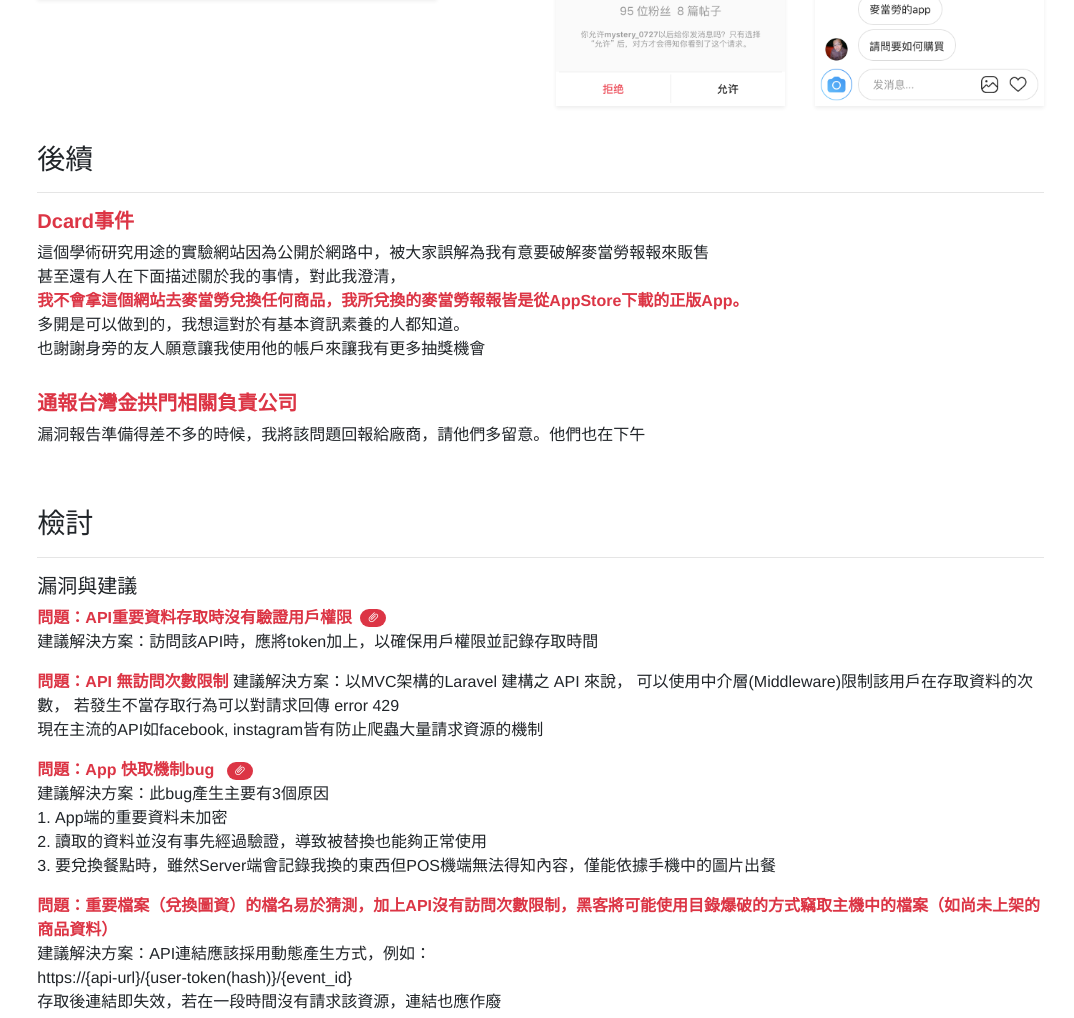
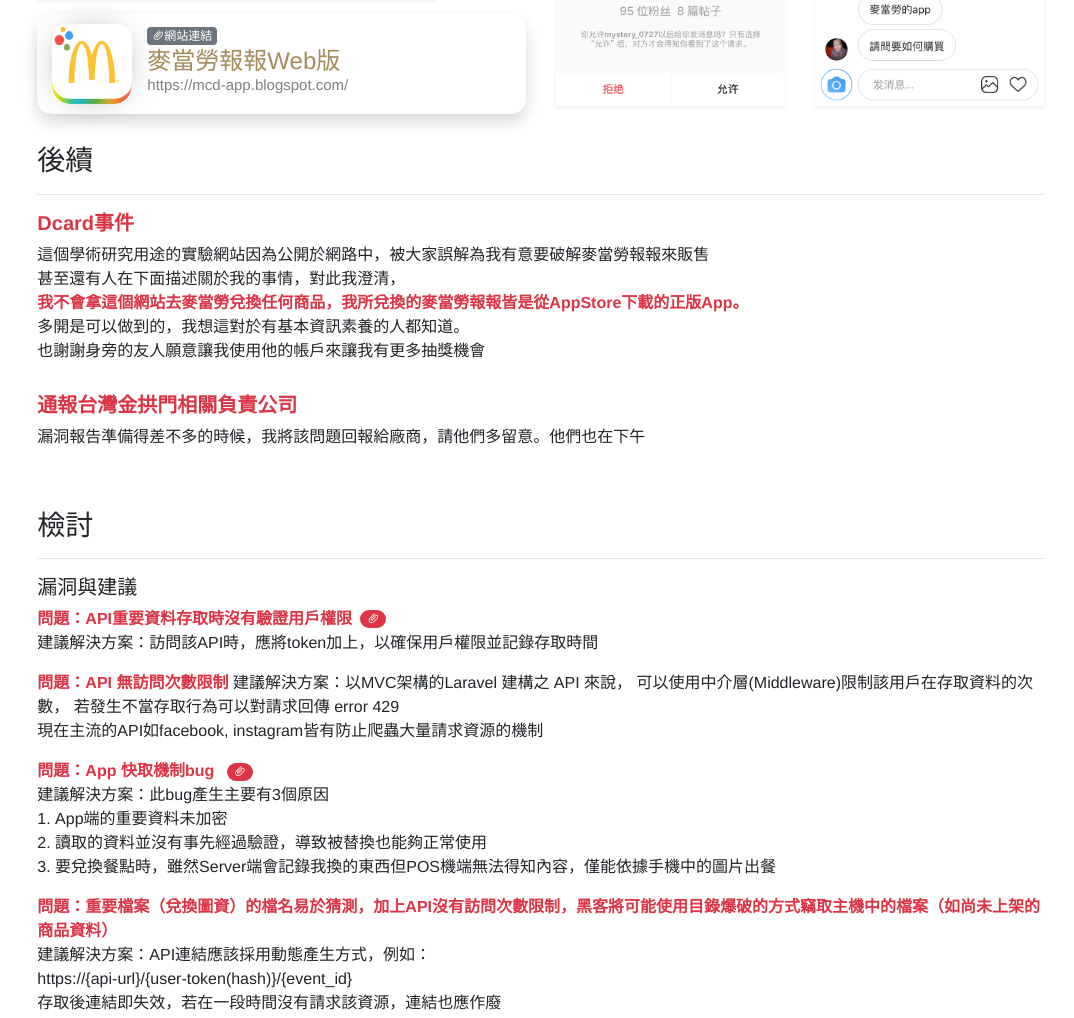
Before and after one commit to ChengHung-Wang/mcd-project, a PHP site: page / in a window 1280 px wide. Shown: the part 4463-5481 px from the top of the page, without its empty margins (206-1280 px from the left). Run offline with PHP 8.4, Linux system fonts and the light colour scheme; data that the repository does not hold is empty.

Commit message:
update some data

```diff
--- a/意見_需求調查.php
+++ b/意見_需求調查.php
@@ -8,6 +8,7 @@
                 title="溫馨提示"
                 type="warning"
                 description="為確保能做到盡可能不損害和德昌公司利益，該網站並未透露漏洞問題。僅單存想要測試會有多少人有這種想法，單純實驗用途，並且在網站下方有說明"
+                :closable="false"
                 show-icon>
             </el-alert>
         </div>
@@ -18,6 +19,21 @@
                     Loading<span class="dot">...</span>
                 </div>
             </el-image>
+            <br>
+            <div class="profile_frame ml-0 mr-0 mt-2 p-0" onclick="location.href='https://mcd-app.blogspot.com/'">
+                <div class="profile shadow" style="background-image: none;">
+                    <img src="img/stuff_list/mcd_app.png" alt="" style="border-radius: 15px;">
+                    <h4>
+                        <span class="badge badge-secondary text-white"><i class="el-icon-paperclip"></i>網站連結</span>
+                        <br>
+                        麥當勞報報Web版
+                        <br>
+                        <p style="color: gray;font-size: 15px;">
+                            https://mcd-app.blogspot.com/
+                        </p>
+                    </h4>
+                </div>
+            </div>
         </div>
         <div class="col-3">
             <br>
```
